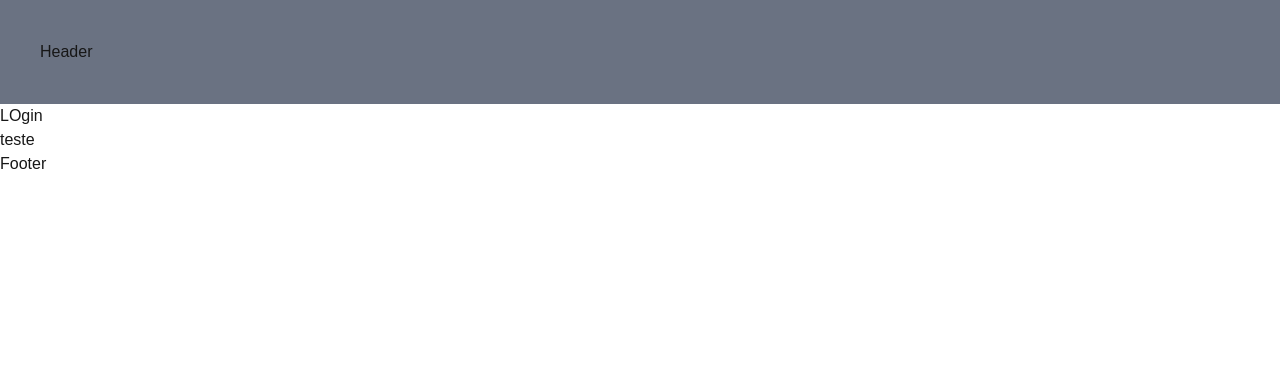
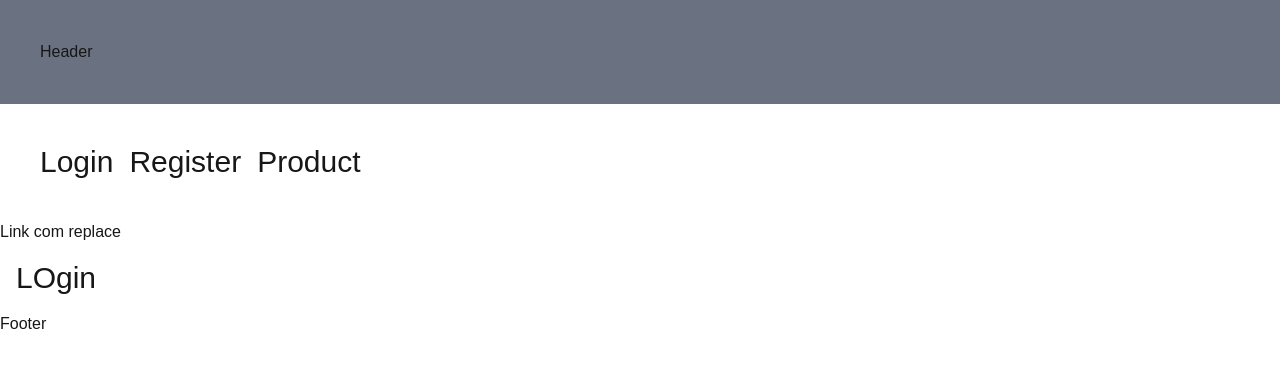
Before and after one commit to gabrielcomputacao/Saas15, a Next.js app: page /login in a window 1280 px wide. Shown: the top 368 px of the page. Built offline with nearby package versions, Linux system fonts and the light colour scheme.

Commit message:
feat: link in to next

```diff
--- a/src/app/(auth)/layout.tsx
+++ b/src/app/(auth)/layout.tsx
@@ -1,22 +1,47 @@
+"use client";
 import type { Metadata } from "next";
-import { Header } from "@/components/header/header";
-import { Footer } from "@/components/footer/footer";
 
-export const metadata: Metadata = {
+import Link from "next/link";
+import { usePathname } from "next/navigation";
+
+// ==> Só pode ter metadata em server components, client components nao pode ter metadata declarado na pagina
+/* export const metadata: Metadata = {
   title: "Create Next App",
   description: "Generated by create next app",
-};
+}; */
 
 export default function AuthLayout({
   children,
 }: Readonly<{
   children: React.ReactNode;
 }>) {
+  const listLinks = [
+    { name: "Login", href: "/login" },
+    { name: "Register", href: "/register" },
+    { name: "Product", href: "/product" },
+  ];
+
+  const pathname = usePathname();
+  console.log(pathname);
+
   return (
     <html lang="en">
       <body>
+        <div className="p-10 w-full flex gap-4">
+          {listLinks.map((value) => {
+            return (
+              <div className="text-3xl" key={value.name}>
+                <Link href={value.href}> {value.name} </Link>
+              </div>
+            );
+          })}
+        </div>
+        {/* Replace substitui a página atual, nao criando um historico de stack de navegação */}
+        <Link href={"/"} replace>
+          {" "}
+          Link com replace{" "}
+        </Link>
         {children}
-        teste
       </body>
     </html>
   );
--- a/src/app/(auth)/login/page.tsx
+++ b/src/app/(auth)/login/page.tsx
@@ -1,3 +1,3 @@
 export default function Login() {
-  return <h1>LOgin</h1>;
+  return <h1 className="text-3xl m-4">LOgin</h1>;
 }
```
